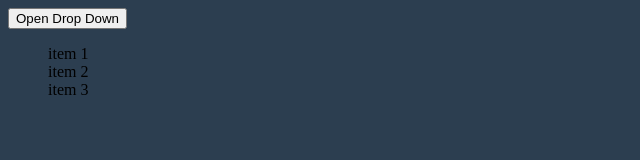
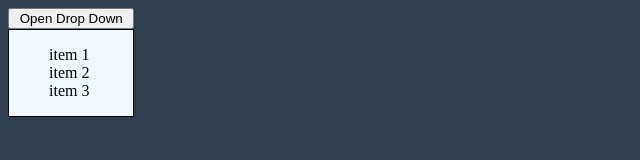
Before and after one commit to NewRedRoses/Drop-down-menu, a plain HTML site: page index.html in a window 1280 px wide. Both pictures are taken after a click on the button "Open Drop Down". Shown: the whole page, without its empty margins (0-640 px from the left). Drawn offline with Linux system fonts and the light colour scheme.

Commit message:
Add basic styling to resemble drop down

```diff
--- a/style.css
+++ b/style.css
@@ -4,3 +4,16 @@ body {
 .menu-items ul {
   list-style-type: none;
 }
+.drop-down-container {
+  display: flex;
+  flex-direction: column;
+  width: 10%;
+}
+.menu-container {
+  visibility: hidden;
+}
+.menu-container.visible {
+  visibility: visible;
+  border: 1px solid black;
+  background-color: aliceblue;
+}
```
